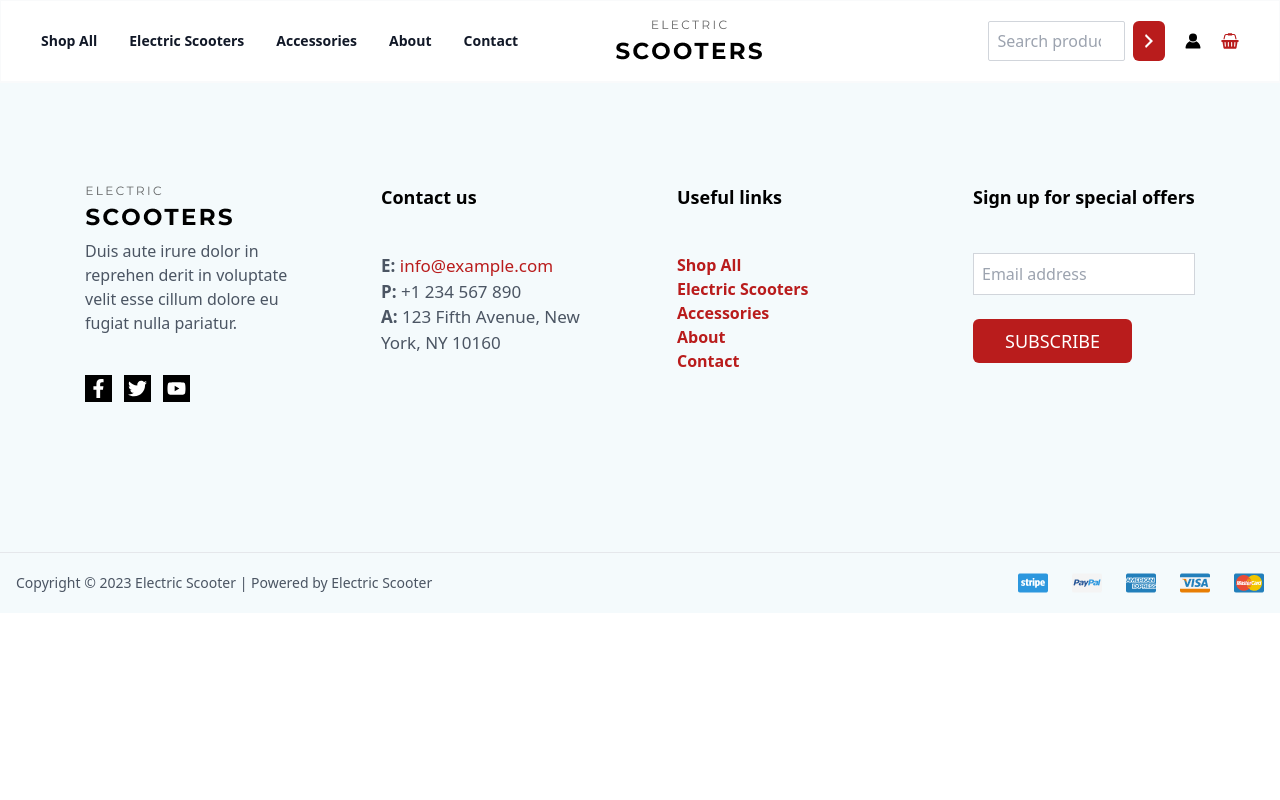
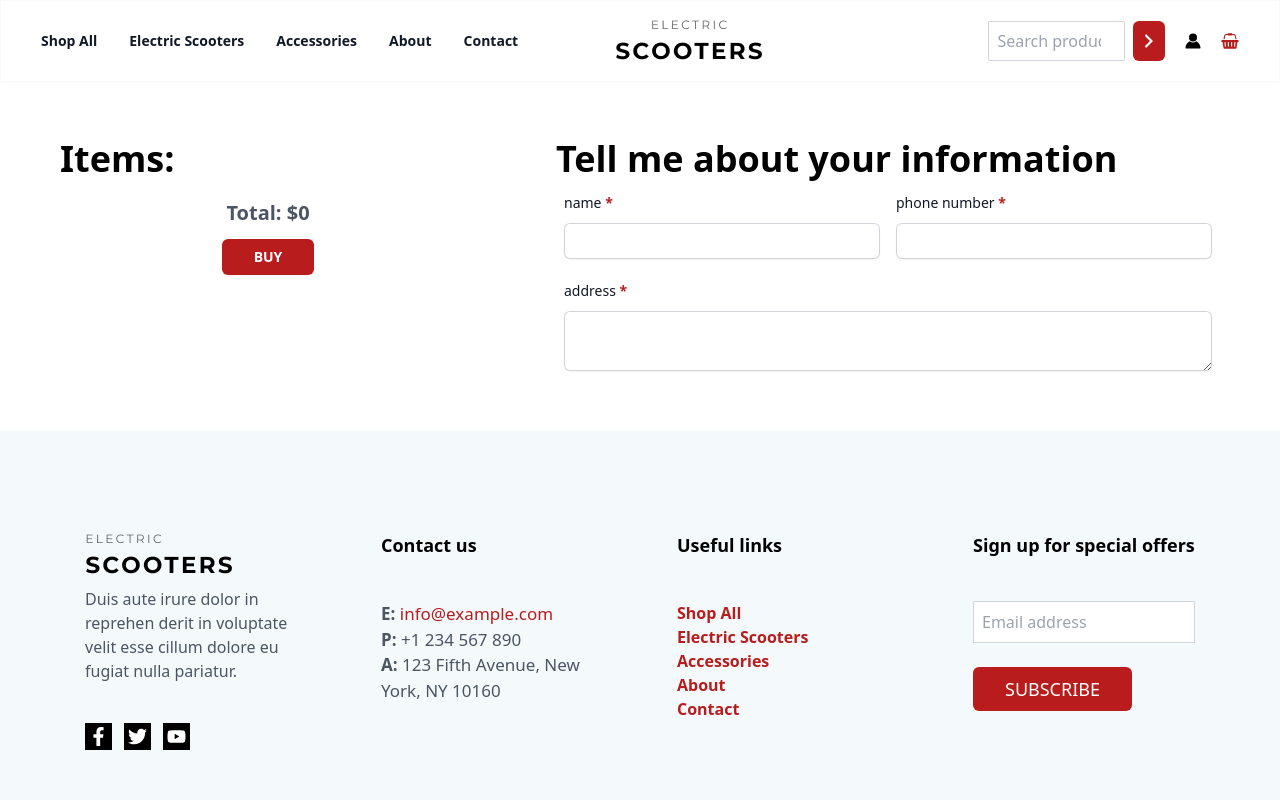
Before and after one commit to AliKarimNemati/electric-scooter, a Nuxt app: page /checkout in a window 1280 px wide. Shown: the top 800 px of the page. Built offline with nearby package versions, Linux system fonts and the light colour scheme.

Commit message:
check out page added

```diff
--- a/components/Cart.vue
+++ b/components/Cart.vue
@@ -29,16 +29,11 @@
             <span class="text-gray-600">${{ store.calSum() }}</span>
           </div>
           <div class="text-center">
-            <button
-              class="w-[95%] rounded-md bg-red-700 text-white hover:bg-black p-3 mt-3"
-            >
-              View cart
-            </button>
-            <button
-              class="w-[95%] rounded-md bg-red-700 text-white hover:bg-black p-3 my-3"
+            <NuxtLink to="/checkout"
+              class="w-[95%] rounded-md bg-red-700 text-white hover:bg-black p-3 my-7 inline-block"
             >
               Checkout
-            </button>
+            </NuxtLink>
           </div>
         </div>
       </div>
@@ -46,7 +41,7 @@
       <div>
         <p class="text-center flex flex-col justify-center h-[80vh]">No products in the cart.</p>
         <div class="text-center">
-          <PrimaryBtn content="Continue Shopping" />
+          <PrimaryBtn content="Continue Shopping" @click="this.$router.push('/shop'); store.closeCart()"/>
         </div>
       </div>
     </DialogPanel>
--- /dev/null
+++ b/pages/checkout.vue
@@ -0,0 +1,147 @@
+<template>
+  <div class="m-5 flex flex-wrap">
+    <div class="md:w-2/5 w-full md:p-10">
+      <h1 class="md:text-[36px] text-2xl font-semibold">Items:</h1>
+      <ul v-if="saleProducts.length > 0">
+        <li
+          v-for="(saleProduct, i) in saleProducts"
+          :key="saleProduct.id"
+          class="border border-red-700 my-3 p-2 rounded-sm"
+        >
+          <h2 class="font-bold">{{ i + 1 + ") " + saleProduct.name }}</h2>
+          <p class="text-gray-600">count: {{ saleProduct.count }}</p>
+          <p class="text-gray-600">price:{{ saleProduct.price }}</p>
+        </li>
+      </ul>
+
+      <div class="mt-6 flex flex-col items-center justify-center gap-x-6">
+        <p class="text-gray-600 font-bold text-xl">Total: ${{ sum }}</p>
+        <PrimaryBtn
+          type="submit"
+          @click.prevent="handleBuy"
+          class="rounded-md bg-red-700 px-3 py-2 text-sm font-semibold text-white shadow-sm hover:bg-red-500 focus-visible:outline focus-visible:outline-2 focus-visible:outline-offset-2 focus-visible:outline-indigo-600"
+          content="buy"
+        />
+      </div>
+    </div>
+    <div class="md:w-3/5 w-full md:p-10">
+      <p class="md:text-[36px] text-2xl md:mt-1 mt-5 font-semibold leading-6">
+        Tell me about your information
+      </p>
+      <form>
+        <div class="space-y-12">
+          <div class="flex flex-wrap">
+            <div class="mt-5 w-1/2 px-2">
+              <div class="sm:col-span-3">
+                <label
+                  for="name"
+                  class="block text-sm font-medium leading-6 text-gray-900"
+                  >name <span class="text-red-700 font-bold">*</span></label
+                >
+                <div class="mt-2">
+                  <input
+                    type="text"
+                    name="name"
+                    id="name"
+                    class="block w-full rounded-md border-0 py-1.5 text-gray-900 shadow-sm ring-1 ring-inset ring-gray-300 placeholder:text-gray-400 focus:ring-2 focus:ring-inset focus:ring-red-700 focus:outline-0 sm:text-sm sm:leading-6 p-2"
+                    v-model="costumerInfo.name"
+                  />
+                </div>
+                <p class="text-red-700 text-sm font-semibold" v-if="nameError">
+                  name is required
+                </p>
+              </div>
+            </div>
+
+            <div class="mt-5 w-1/2 px-2">
+              <div class="sm:col-span-3">
+                <label
+                  for="phone-number"
+                  class="block text-sm font-medium leading-6 text-gray-900"
+                  >phone number
+                  <span class="text-red-700 font-bold">*</span></label
+                >
+                <div class="mt-2">
+                  <input
+                    type="text"
+                    name="phone-number"
+                    id="phone-number"
+                    class="block w-full rounded-md border-0 py-1.5 text-gray-900 shadow-sm ring-1 ring-inset ring-gray-300 placeholder:text-gray-400 focus:ring-2 focus:ring-inset focus:ring-red-700 focus:outline-0 sm:text-sm sm:leading-6 p-2"
+                    v-model="costumerInfo.phone"
+                  />
+                </div>
+                <p class="text-red-700 text-sm font-semibold" v-if="phoneError">
+                  phone is required
+                </p>
+              </div>
+            </div>
+
+            <div class="mt-5 w-full px-2">
+              <div class="sm:col-span-3">
+                <label
+                  for="address"
+                  class="block text-sm font-medium leading-6 text-gray-900"
+                  >address <span class="text-red-700 font-bold">*</span></label
+                >
+                <div class="mt-2">
+                  <textarea
+                    type="text"
+                    name="address"
+                    id="address"
+                    class="block w-full rounded-md border-0 py-1.5 text-gray-900 shadow-sm ring-1 ring-inset ring-gray-300 placeholder:text-gray-400 focus:ring-2 focus:ring-inset focus:ring-red-700 focus:outline-0 sm:text-sm sm:leading-6 p-2"
+                    v-model="costumerInfo.address"
+                  />
+                </div>
+                <p
+                  class="text-red-700 text-sm font-semibold"
+                  v-if="addressError"
+                >
+                  address is required
+                </p>
+              </div>
+            </div>
+          </div>
+        </div>
+      </form>
+    </div>
+  </div>
+</template>
+
+<script setup>
+import { useCartStore } from "../store/index";
+
+const store = useCartStore();
+let saleProducts = ref(store.cartProducts);
+
+let sum = ref(0);
+
+let nameError = ref(false);
+let phoneError = ref(false);
+let addressError = ref(false);
+
+let costumerInfo = ref({
+  name: "",
+  phone: "",
+  address: "",
+});
+
+let router = useRouter();
+
+function handleBuy() {
+  nameError.value = costumerInfo.value.name.length === 0 ? true : false;
+  phoneError.value = costumerInfo.value.phone.length === 0 ? true : false;
+  addressError.value = costumerInfo.value.address.length === 0 ? true : false;
+
+  if (!nameError.value && !phoneError.value && !addressError.value) {
+    localStorage.removeItem("cart");
+    router.push("./");
+  }
+}
+
+onMounted(() => {
+  store.closeCart();
+  saleProducts.value = store.cartProducts;
+  sum.value = store.calSum();
+  store.clearCart();
+});
+</script>
--- a/pages/user/[id].vue
+++ /dev/null
@@ -1,14 +0,0 @@
-<template>
-  <div>
-    user - {{route.params.id}}
-  </div>
-</template>
-
-<script setup>
-  const route = useRoute()
-</script>
-
-
-<style>
-
-</style>
--- a/pages/user/index.vue
+++ /dev/null
@@ -1,16 +0,0 @@
-<template>
-  <div>
-    <h1>user</h1>
-    <Hello/>
-  </div>
-</template>
-
-<script>
-export default {
-
-}
-</script>
-
-<style>
-
-</style>
--- a/store/index.ts
+++ b/store/index.ts
@@ -106,6 +106,10 @@ export const useCartStore = defineStore('CartStore', () => {
     return cartProducts.value.find((p:any) => p.id == id)
   }
 
+  function clearCart() {
+    cartProducts.value = []
+  }
+
 
   return {
     openCart,
@@ -119,6 +123,7 @@ export const useCartStore = defineStore('CartStore', () => {
     calSum,
     getCountOfCart,
     setToCart,
-    getProductById
+    getProductById,
+    clearCart
   }
 })
```
